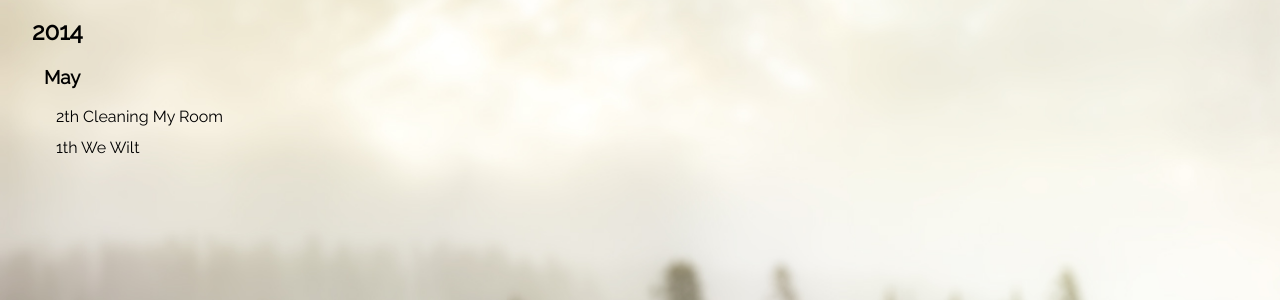
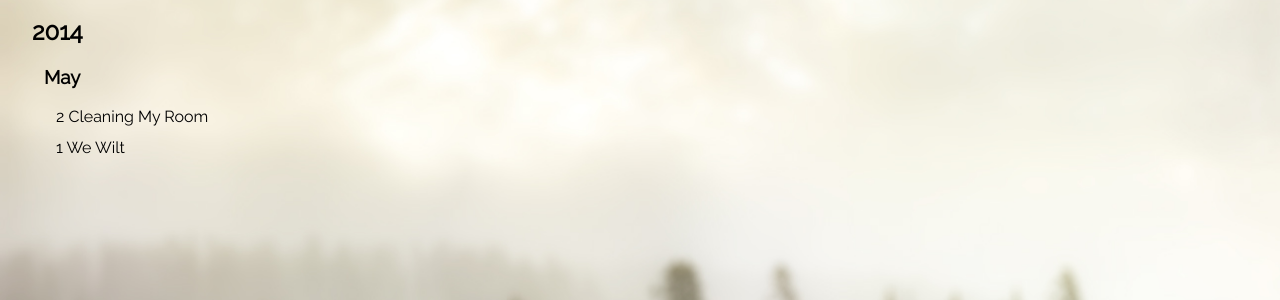
Before and after one commit to jk5228/unnamed, a Jekyll site: the page built from index.html, in a window 1280 px wide and 900 px high, scrolled down 1958 px. Shown: the part 153-453 px from the top of the window. Built offline with Jekyll 4.4.1, drawn with Linux system fonts in a browser that asks for light colours; Markdown is read by kramdown in place of the engine named in the settings.

Commit message:
testing jekyll

```diff
--- a/index.html
+++ b/index.html
@@ -340,7 +340,7 @@
 							{% capture ordinal %}th{% endcapture %}
 					{% endcase %}
 
-					<div class="headline">{{ day }}{{ ordinal }} <a href="{{ post.url }}">{{ post.title }}</a></div>
+					<div class="headline">{{ day }}{{ last }} <a href="{{ post.url }}">{{ post.title }}</a></div>
 
 					{% capture year %}{{ post.date | date: '%Y' }}{% endcapture %}
 					{% capture month %}{{ post.date | date: '%B' }}{% endcapture %}
```
